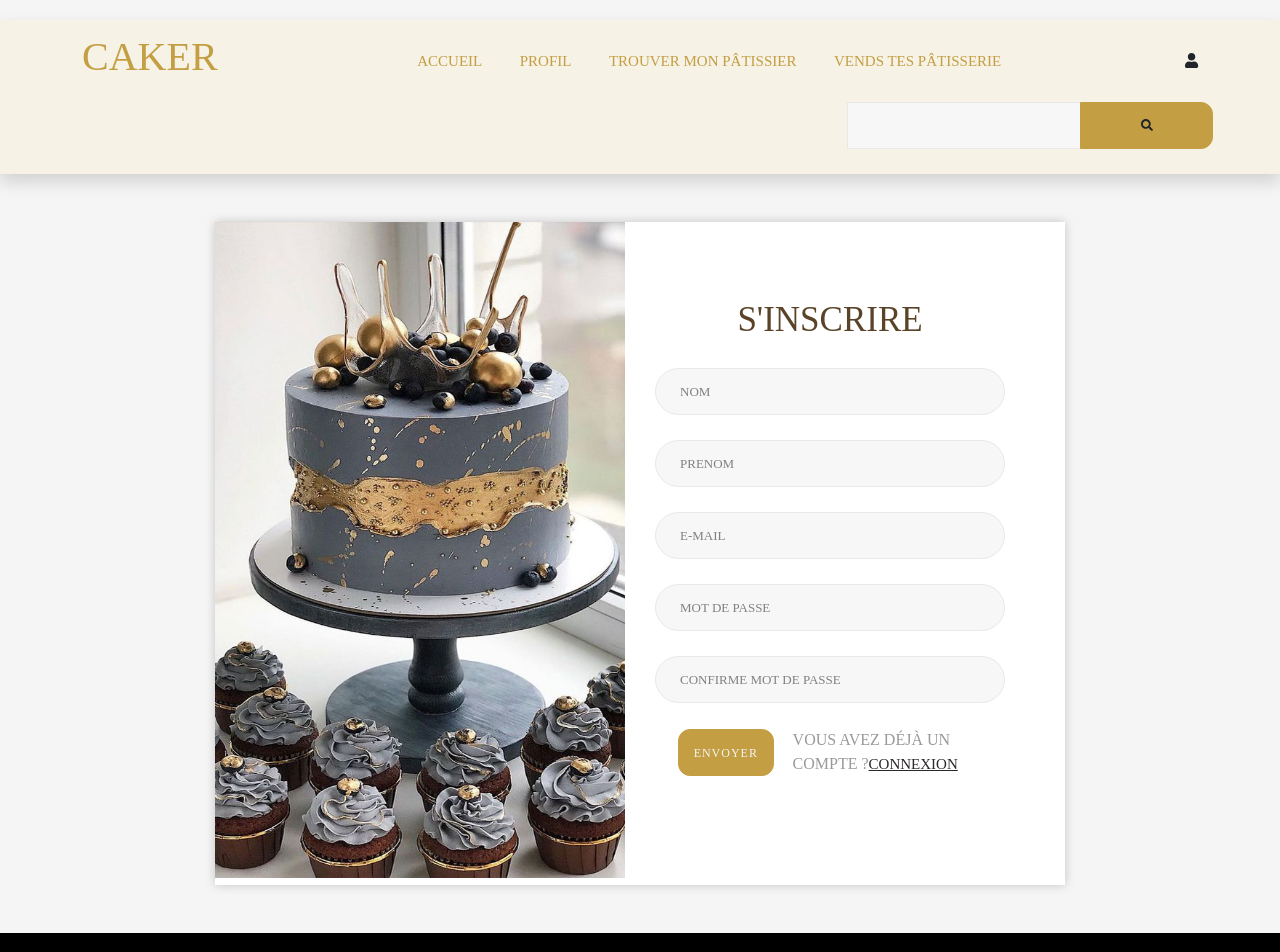
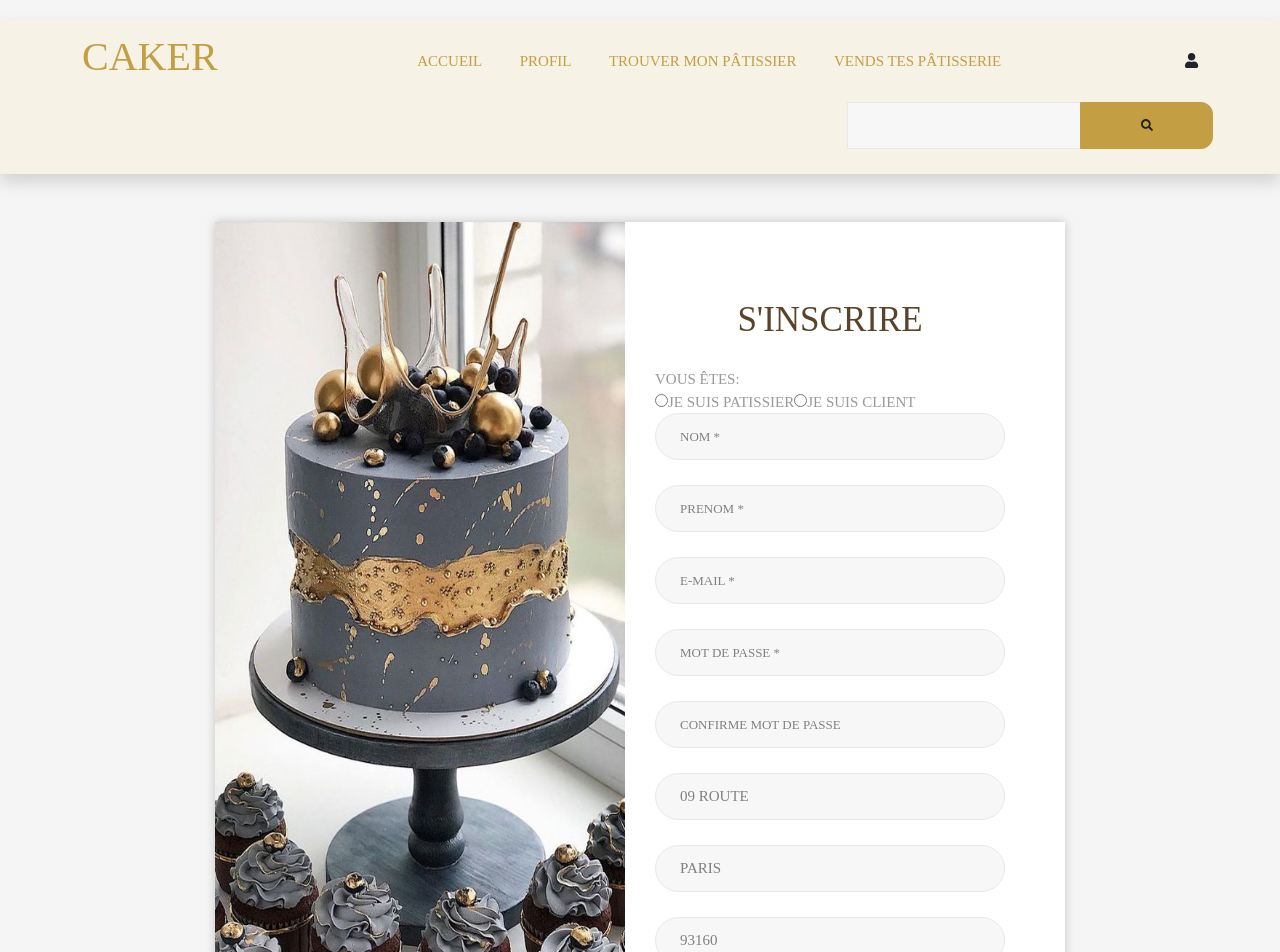
Before and after one commit to Meriambm93/caker_project, a Next.js app in the folder caker/: page /signUp in a window 1280 px wide. Shown: the top 952 px of the page. Built offline with nearby package versions, Linux system fonts and the light colour scheme.

Commit message:
feat: create Formik FormField update SignUp

```diff
--- a/caker/package.json
+++ b/caker/package.json
@@ -22,7 +22,7 @@
     "next": "^11.1.2",
     "react": "^17.0.2",
     "react-dom": "^17.0.2",
-    "yup": "^0.32.9"
+    "yup": "^0.32.11"
   },
   "devDependencies": {
     "bootstrap": "^5.0.0-beta3",
--- /dev/null
+++ b/caker/src/components/ErrorFeedback.jsx
@@ -0,0 +1,20 @@
+import classNames from "classnames"
+
+const ErrorFeedback = (props) => {
+  const { children, className, ...otherProps } = props
+
+  if (!children) {
+    return null
+  }
+
+  return (
+    <span
+      {...otherProps}
+      className={classNames("block text-danger font-bold", className)}
+    >
+      {children}
+    </span>
+  )
+}
+
+export default ErrorFeedback
--- /dev/null
+++ b/caker/src/components/FormField.jsx
@@ -0,0 +1,21 @@
+import React from "react"
+import { Field } from "formik"
+
+import ErrorFeedback from "./ErrorFeedback"
+
+const FormField = (props) => {
+  const { as: Component, name, ...otherProps } = props
+
+  return (
+    <Field name={name}>
+      {({ field, meta: { error, touched } }) => (
+        <>
+          <Component {...field} {...otherProps} />
+          {touched ? <ErrorFeedback>{error}</ErrorFeedback> : null}
+        </>
+      )}
+    </Field>
+  )
+}
+
+export default FormField
--- a/caker/src/components/SignUp.jsx
+++ b/caker/src/components/SignUp.jsx
@@ -2,9 +2,63 @@ import Image from "next/image"
 import cupCake from "../assets/images/cake.jpg"
 import FormInput from "./FormInput"
 import Button from "../../src/components/Button"
-import Link from "next/link"
+import Link from "./Link"
+import { Field, Formik } from "formik"
+import { useCallback } from "react"
+import * as yup from "yup"
+import FormField from "./FormField"
+import axios from "axios"
+import { useRouter } from "next/router"
 
+const validationSchema = yup.object().shape({
+  firstName: yup.string().required().min(1).max(120),
+  lastName: yup.string().required().min(1).max(120),
+  email: yup.string().email().required(),
+  password: yup.string().min(8).required(),
+  address: yup.string().min(1).required(),
+  city: yup.string().min(1).max(120).required(),
+  zipCode: yup.number().integer().min(1).required(),
+  profilePicture: yup.string().max(125),
+  role_id: yup.number().integer().min(1).required(),
+})
 const ContentSignUp = () => {
+  const router = useRouter()
+  const initialValues = {
+    firstName: "",
+    lastName: "",
+    email: "",
+    password: "",
+    address: "09 route",
+    city: "Paris",
+    zipCode: 93160,
+    profilePicture: "",
+    role_id: 3,
+  }
+  /*const handleFormSubmit = useCallback((values) => {
+    console.log("submited", values)
+  }, [])*/
+  const handleFormSubmit = useCallback(
+    async (values, actions) => {
+      try {
+        await axios.post("http://localhost:5000/sign-up", {
+          firstName: values.firstName,
+          lastName: values.lastName,
+          email: values.email,
+          password: values.password,
+          address: values.address,
+          city: values.city,
+          zipCode: values.zipCode,
+          profilePicture: values.profilePicture,
+          role_id: values.role_id,
+        })
+        router.push("/signIn")
+      } catch (err) {
+        actions.setErrors({ form: "une erreur" })
+      }
+    },
+    [router],
+  )
+
   return (
     <div className="py-5">
       <div className="inner">
@@ -14,26 +68,96 @@ const ContentSignUp = () => {
             alt="Image"
             className=""
             width={500}
-            height={800}
+            height={1050}
           />
         </div>
-        <form action="">
+        <Formik
+          initialValues={initialValues}
+          onSubmit={handleFormSubmit}
+          validationSchema={validationSchema}
+        >
+          {({ handleSubmit, errors }) =>
+            console.log(errors) || (
+              <form onSubmit={handleSubmit}>
                 <h3>S'inscrire</h3>
-          <FormInput type="text" placeholder="nom" />
-          <FormInput type="text" placeholder="prenom" />
-          <FormInput type="text" placeholder="e-mail" />
-          <FormInput type="password" placeholder="mot de passe" />
-          <FormInput type="password" placeholder="confirme mot de passe" />
+                <div id="my-radio-group">Vous êtes:</div>
+                <div role="group" aria-labelledby="my-radio-group">
+                  <label>
+                    <Field type="radio" name="role_id" value="2" />
+                    Je suis patissier
+                  </label>
+                  <label>
+                    <Field type="radio" name="role_id" value="3" />
+                    Je suis client
+                  </label>
+                </div>
+                <FormField
+                  as={FormInput}
+                  type="text"
+                  placeholder="nom *"
+                  name="firstName"
+                />
+                <FormField
+                  as={FormInput}
+                  type="text"
+                  placeholder="prenom *"
+                  name="lastName"
+                />
+                <FormField
+                  as={FormInput}
+                  type="text"
+                  placeholder="e-mail *"
+                  name="email"
+                />
+                <FormField
+                  as={FormInput}
+                  type="password"
+                  placeholder="mot de passe *"
+                  name="password"
+                />
+                <FormField
+                  as={FormInput}
+                  type="password"
+                  placeholder="confirme mot de passe"
+                  name="password2"
+                />
+                <FormField
+                  as={FormInput}
+                  type="text"
+                  placeholder="adresse *"
+                  name="address"
+                />
+                <FormField
+                  as={FormInput}
+                  type="text"
+                  placeholder="ville *"
+                  name="city"
+                />
+                <FormField
+                  as={FormInput}
+                  type="number"
+                  pattern="[0-9]{5}"
+                  placeholder="code postal *"
+                  name="zipCode"
+                  min="1"
+                  max="99999"
+                />
+                <span className="text-danger">* ces champs sont requis</span>
                 <div className="form-login">
-            <Button type="button">Envoyer</Button>
-            <p className="fs-6">
+                  <Button type="submit" className="my-4">
+                    Envoyer
+                  </Button>
+                  <p className="fs-7">
                     Vous avez déjà un compte ?
-              <Link href="signIn" passHref>
-                <a className="text-decoration-underline">Connexion</a>
+                    <Link href="/signIn" className="text-decoration-underline">
+                      Connexion
                     </Link>
                   </p>
                 </div>
               </form>
+            )
+          }
+        </Formik>
       </div>
     </div>
   )
```
Also changed, not shown: 1 other file (tests, documents, lock files or other folders). Lines whose indentation alone changed are shown as unchanged.
